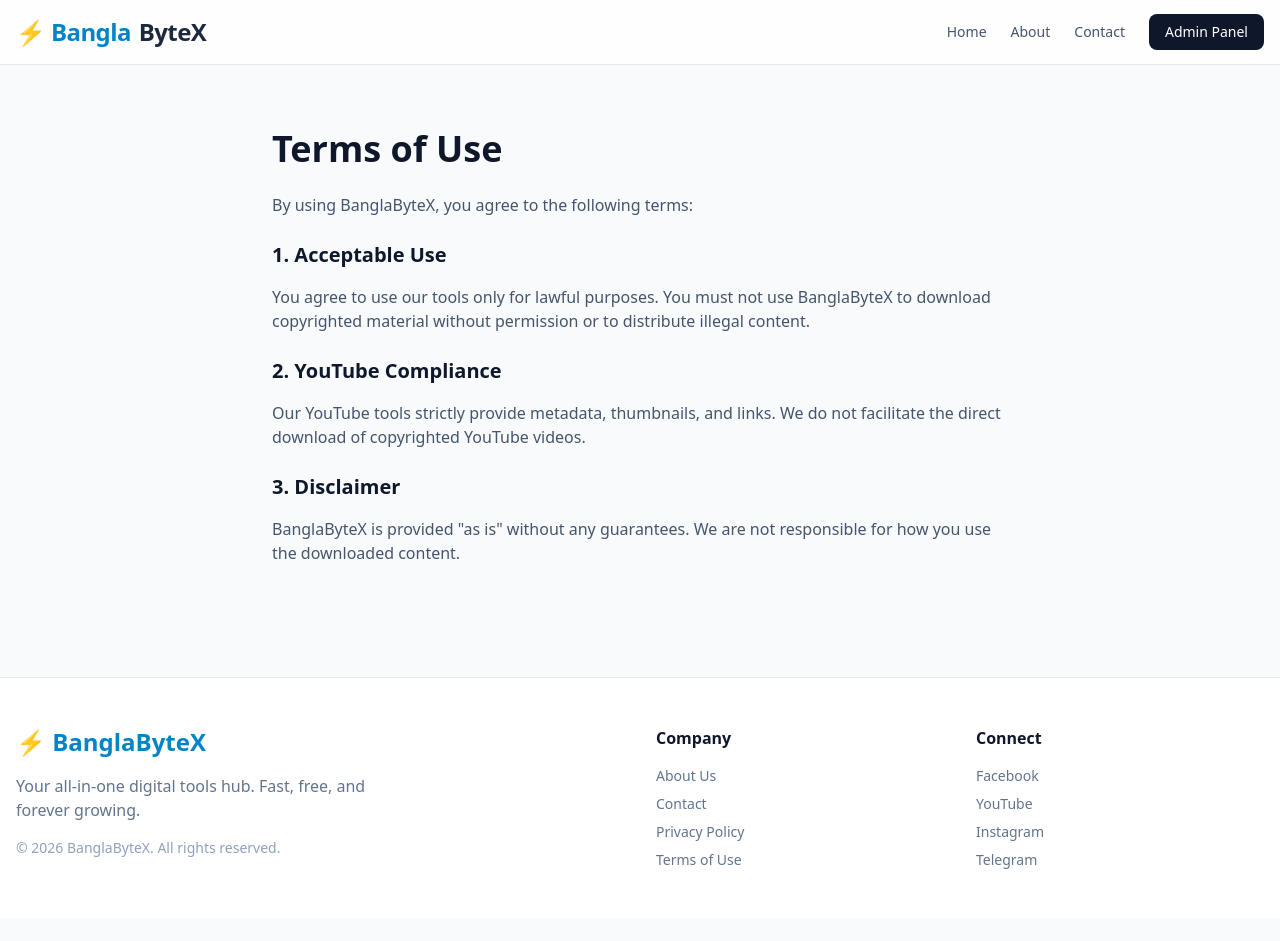
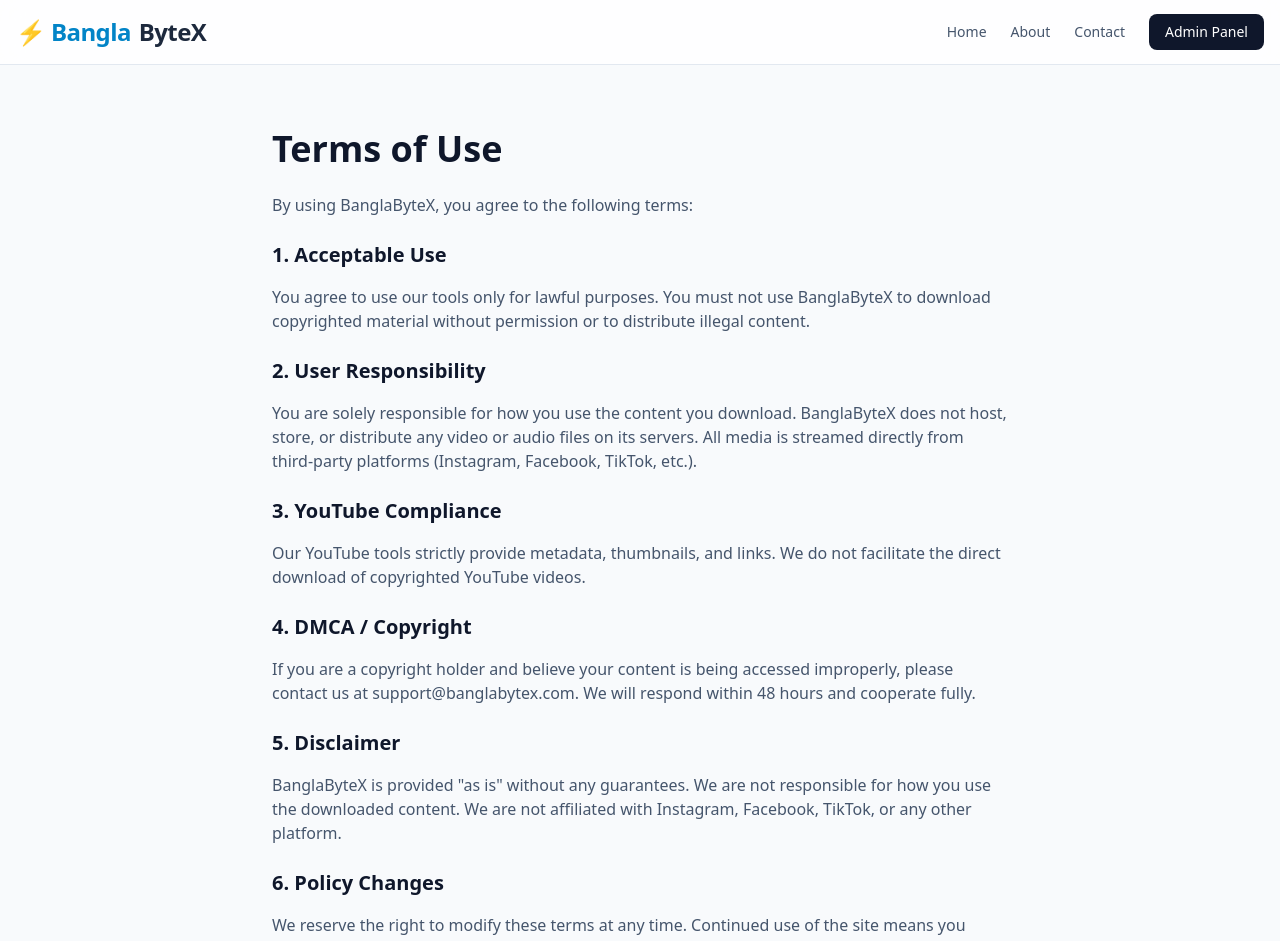
Before and after one commit to pabanfiles/banglabytex, a React (Vite) app in the folder frontend/: page /terms in a window 1280 px wide. Shown: the top 941 px of the page. Before the commit the page ends 918 px from the top, so only its background shows below. Built offline with nearby package versions, Linux system fonts and the light colour scheme.

Commit message:
Add DMCA and user responsibility disclaimers

```diff
--- a/frontend/src/pages/legal/Terms.tsx
+++ b/frontend/src/pages/legal/Terms.tsx
@@ -6,10 +6,16 @@ export default function Terms() {
         <p>By using BanglaByteX, you agree to the following terms:</p>
         <h3 className="text-xl font-bold text-slate-900 mt-6">1. Acceptable Use</h3>
         <p>You agree to use our tools only for lawful purposes. You must not use BanglaByteX to download copyrighted material without permission or to distribute illegal content.</p>
-        <h3 className="text-xl font-bold text-slate-900 mt-6">2. YouTube Compliance</h3>
+        <h3 className="text-xl font-bold text-slate-900 mt-6">2. User Responsibility</h3>
+        <p>You are solely responsible for how you use the content you download. BanglaByteX does not host, store, or distribute any video or audio files on its servers. All media is streamed directly from third-party platforms (Instagram, Facebook, TikTok, etc.).</p>
+        <h3 className="text-xl font-bold text-slate-900 mt-6">3. YouTube Compliance</h3>
         <p>Our YouTube tools strictly provide metadata, thumbnails, and links. We do not facilitate the direct download of copyrighted YouTube videos.</p>
-        <h3 className="text-xl font-bold text-slate-900 mt-6">3. Disclaimer</h3>
-        <p>BanglaByteX is provided "as is" without any guarantees. We are not responsible for how you use the downloaded content.</p>
+        <h3 className="text-xl font-bold text-slate-900 mt-6">4. DMCA / Copyright</h3>
+        <p>If you are a copyright holder and believe your content is being accessed improperly, please contact us at support@banglabytex.com. We will respond within 48 hours and cooperate fully.</p>
+        <h3 className="text-xl font-bold text-slate-900 mt-6">5. Disclaimer</h3>
+        <p>BanglaByteX is provided "as is" without any guarantees. We are not responsible for how you use the downloaded content. We are not affiliated with Instagram, Facebook, TikTok, or any other platform.</p>
+        <h3 className="text-xl font-bold text-slate-900 mt-6">6. Policy Changes</h3>
+        <p>We reserve the right to modify these terms at any time. Continued use of the site means you accept any updated terms.</p>
       </div>
     </div>
   )
```
